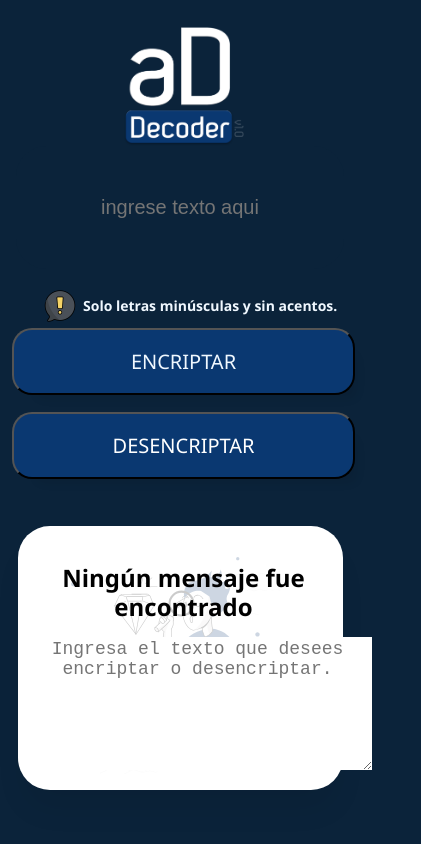
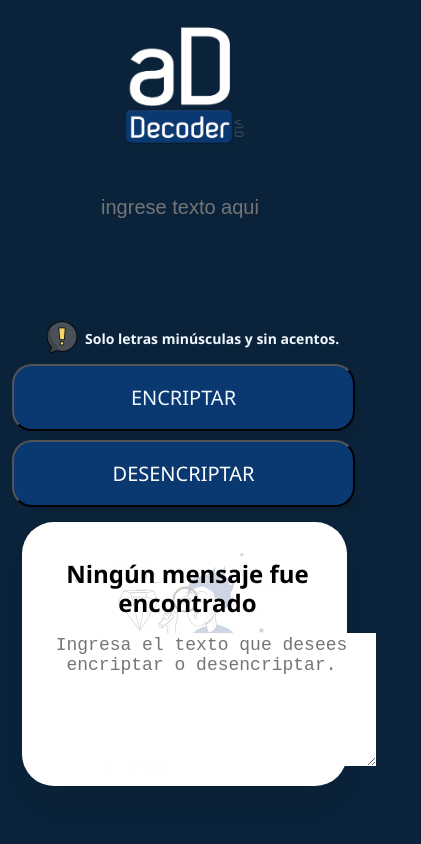
Before and after one commit to Joakost/Proyecto-alura, a plain HTML site: page index.html in a window 390 px wide. Shown: the top 844 px of the page, 421 px wide, since content can reach past the window. Drawn offline with Linux system fonts and the light colour scheme.

Commit message:
Update style.css

```diff
--- a/style.css
+++ b/style.css
@@ -272,8 +272,7 @@
             background-color: #0b233a;
             width: 375px;
             height: 933px;
-            top: 622px;
-            left: -2277px;
+
         }
 
 
@@ -322,7 +321,7 @@
             flex-direction: row;
             float: left;
             position: relative;
-            top: -190px;
+            top: 110px;
             left: 12px;
 
             }
@@ -345,25 +344,24 @@
                 flex-direction: row;
                 float: left;
                 position: relative;
-                top: -173px;
+                top: 119px;
                 left: 12px;
 
                 }
 
 
                 .box1{
-                    position: relative;
+
+                    position: absolute;
+                    top: 522px;
+                    left: 22px;
                     background-color: white;
                     width: 325px;
                     height: 264px;
-                    top: 40px;
-                    left: 1000px;
                     border-radius: 32px;
                     float: right;
                     box-shadow: 0px 24px 32px -8px #00000014;
-                    position: relative;
-                    top: 272px;
-                    left: -32px;
+
                 }
 
            .imagenizq{
@@ -404,10 +402,11 @@
                 background-color: #0b233a;
                 position: absolute;
                 bottom: -180px;
-                width: 100%;
+                width: 307px;
                 height: 92px;
                 color: white;
                 padding: 0%;
+
             }
 
             .botoncopiar{
@@ -476,8 +475,8 @@
                 .textito{
                     position: absolute;
                     font-size: 14px;
-                    top: 282px;
-                    left: 83px;
+                    top: 315px;
+                    left: 85px;
                     color: aliceblue;
                     font-family: 'Segoe UI', Tahoma, Geneva, Verdana, sans-serif;
                     font-weight: bold;
@@ -485,9 +484,9 @@
 
                 .img{
                     height: 32px;
-                    position: absolute;
-                    top: 290px;
-                    left: 44px;
+                    position: relative;
+                    top: 190px;
+                    left: -282px;
                 }
 
 }
```
